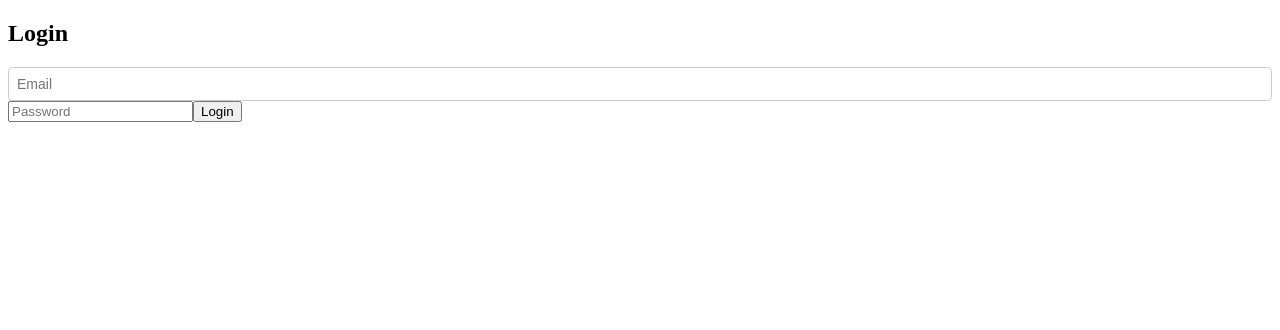
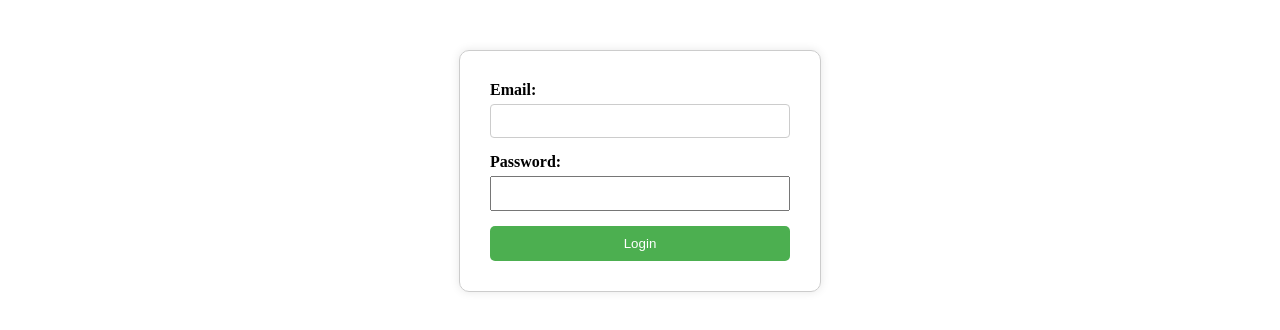
Before and after one commit to Abdulaziz-elitecoder/HR_management_system_frontend, a React (Create React App) app: page /login in a window 1280 px wide. Shown: the top 330 px of the page. Built offline with nearby package versions, Linux system fonts and the light colour scheme.

Commit message:
styling login page

```diff
--- /dev/null
+++ b/src/pages/LoginPage.css
@@ -0,0 +1,44 @@
+.login-form {
+    width: 300px;
+    margin: 50px auto;
+    padding: 30px;
+    border: 1px solid #ccc;
+    border-radius: 10px;
+    box-shadow: 0 0 10px rgba(0, 0, 0, 0.1);
+}
+
+.login-form div {
+    margin-bottom: 15px;
+}
+
+.login-form label {
+    display: block;
+    margin-bottom: 5px;
+}
+
+.login-form input[type="text"],
+.login-form input[type="password"] {
+    width: 100%;
+    padding: 8px;
+    box-sizing: border-box;
+}
+
+.login-form button {
+    width: 100%;
+    padding: 10px;
+    background-color: #4CAF50;
+    color: white;
+    border: none;
+    border-radius: 5px;
+    cursor: pointer;
+}
+
+.login-form button:hover {
+    background-color: #45a049;
+}
+
+.login-form span {
+    color: red;
+    display: block;
+    margin-top: 10px;
+}
--- a/src/pages/LoginPage.tsx
+++ b/src/pages/LoginPage.tsx
@@ -1,26 +1,40 @@
 import React, { useState } from 'react';
 import axios from 'axios';
+import './LoginPage.css';
 
-const LoginPage: React.FC = () => {
+interface LoginPageProps {
+    onLogin: (token: string) => void;
+}
+
+const LoginPage: React.FC<LoginPageProps> = ({ onLogin }) => {
     const [email, setEmail] = useState('');
     const [password, setPassword] = useState('');
+    const [error, setError] = useState<string | null>(null);
 
-    const handleLogin = async () => {
+    const handleSubmit = async (event: React.FormEvent) => {
+        event.preventDefault();
         try {
             const response = await axios.post('http://localhost:8000/auth/token/login/', { email, password });
-            localStorage.setItem('token', response.data.auth_token);
+            const token = response.data.auth_token;
+            onLogin(token);
         } catch (error) {
-            console.error('Login failed', error);
+            setError('Invalid credentials');
         }
     };
 
     return (
+        <form className="login-form" onSubmit={handleSubmit}>
         <div>
-            <h2>Login</h2>
-            <input type="email" value={email} onChange={(e) => setEmail(e.target.value)} placeholder="Email" />
-            <input type="password" value={password} onChange={(e) => setPassword(e.target.value)} placeholder="Password" />
-            <button onClick={handleLogin}>Login</button>
+            <label>Email:</label>
+            <input type="email" value={email} onChange={(e) => setEmail(e.target.value)} required />
         </div>
+        <div>
+            <label>Password:</label>
+            <input type="password" value={password} onChange={(e) => setPassword(e.target.value)} required />
+        </div>
+        {error && <span>{error}</span>}
+        <button type="submit">Login</button>
+        </form>
     );
 };
 
```
